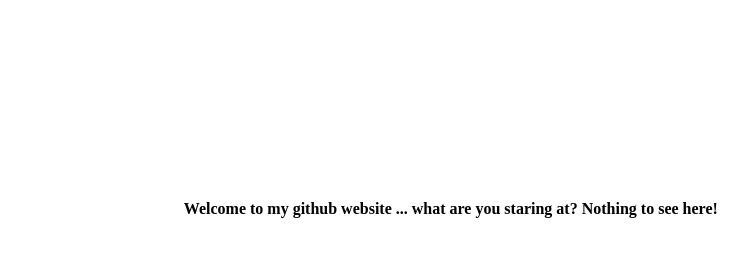
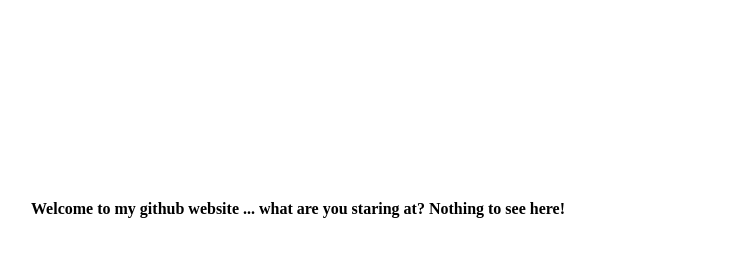
Before and after one commit to romrue/romrue.github.io, a plain HTML site: page index.html in a window 1280 px wide. Shown: the whole page, without its empty margins (77-825 px from the left). Drawn offline with Linux system fonts and the light colour scheme.

Commit message:
Update index.html

```diff
--- a/index.html
+++ b/index.html
@@ -9,7 +9,9 @@
 
 <body>
 
-    <h4 style="margin-top:200px; margin-left:20%">Welcome to my github website ... what are you staring at? Nothing to see here!</h4>
+    <h4 style="margin-top:200px; margin-left:100px;">
+	    Welcome to my github website ... what are you staring at? Nothing to see here!
+    </h4>
 
 </body>
 </html>
```
